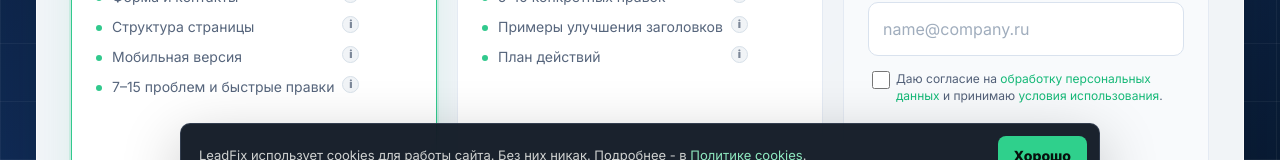
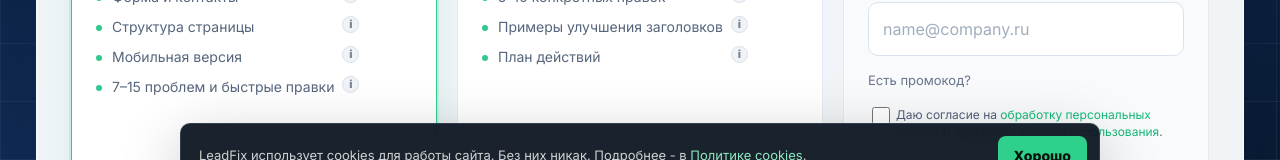
Before and after one commit to arefyevv/leadfix, a Next.js app: page /checkout in a window 1280 px wide. Shown: the part 595-755 px from the top of the page. Built offline with nearby package versions, Linux system fonts and the light colour scheme; no server answers.

Commit message:
Hide checkout promo code field

```diff
--- a/src/components/CheckoutRoute.tsx
+++ b/src/components/CheckoutRoute.tsx
@@ -28,6 +28,7 @@ export function CheckoutRoute() {
     }
   });
   const [email, setEmail] = useState("");
+  const [orderCode, setOrderCode] = useState("");
   const [consent, setConsent] = useState(false);
   const [error, setError] = useState("");
   const [success, setSuccess] = useState(false);
@@ -70,6 +71,7 @@ export function CheckoutRoute() {
           url: normalizedUrl,
           plan: selectedPlan,
           email,
+          orderCode,
           telegram: "",
           source: "checkout"
         })
@@ -101,6 +103,7 @@ export function CheckoutRoute() {
           urlValue={urlValue}
           selectedPlan={selectedPlan}
           email={email}
+          orderCode={orderCode}
           consent={consent}
           error={error}
           success={success}
@@ -108,6 +111,7 @@ export function CheckoutRoute() {
           onPlanChange={setSelectedPlan}
           onUrlChange={setUrlValue}
           onEmailChange={setEmail}
+          onOrderCodeChange={setOrderCode}
           onConsentChange={setConsent}
           onSubmit={handleSubmit}
         />
--- a/src/components/CheckoutScreen.tsx
+++ b/src/components/CheckoutScreen.tsx
@@ -1,4 +1,4 @@
-import type { FormEvent } from "react";
+import { useState, type FormEvent } from "react";
 import { PricingCard } from "./PricingCard";
 import { paidAuditPlans } from "./plans";
 
@@ -6,6 +6,7 @@ type CheckoutScreenProps = {
   urlValue: string;
   selectedPlan: string;
   email: string;
+  orderCode: string;
   consent: boolean;
   error: string;
   success: boolean;
@@ -13,6 +14,7 @@ type CheckoutScreenProps = {
   onPlanChange: (plan: string) => void;
   onUrlChange: (url: string) => void;
   onEmailChange: (email: string) => void;
+  onOrderCodeChange: (orderCode: string) => void;
   onConsentChange: (consent: boolean) => void;
   onSubmit: (event: FormEvent<HTMLFormElement>) => void;
 };
@@ -21,6 +23,7 @@ export function CheckoutScreen({
   urlValue,
   selectedPlan,
   email,
+  orderCode,
   consent,
   error,
   success,
@@ -28,9 +31,12 @@ export function CheckoutScreen({
   onPlanChange,
   onUrlChange,
   onEmailChange,
+  onOrderCodeChange,
   onConsentChange,
   onSubmit
 }: CheckoutScreenProps) {
+  const [isOrderCodeVisible, setIsOrderCodeVisible] = useState(false);
+
   return (
     <section className="full-report full-audit checkout checkout-audit screen">
       <div className="full-report__inner full-audit__layout checkout-audit__layout">
@@ -72,6 +78,19 @@ export function CheckoutScreen({
                     <input id="checkout-email" value={email} onChange={(event) => onEmailChange(event.target.value)} type="email" placeholder="name@company.ru" />
                   </div>
 
+                  <div className="field checkout-promo-field">
+                    {!isOrderCodeVisible ? (
+                      <button className="checkout-promo-toggle" type="button" onClick={() => setIsOrderCodeVisible(true)}>
+                        Есть промокод?
+                      </button>
+                    ) : (
+                      <>
+                        <label htmlFor="checkout-order-code">Код заказа:</label>
+                        <input id="checkout-order-code" value={orderCode} onChange={(event) => onOrderCodeChange(event.target.value)} type="text" placeholder="если есть" />
+                      </>
+                    )}
+                  </div>
+
                   <label className="checkout-consent">
                     <input type="checkbox" checked={consent} onChange={(event) => onConsentChange(event.target.checked)} />
                     <span>
```
Also changed, not shown: app/globals.css.
